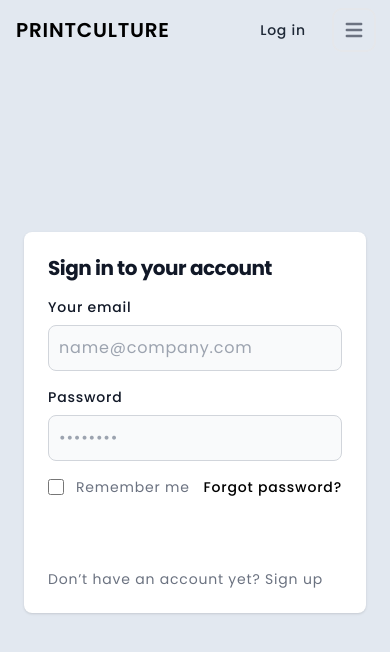
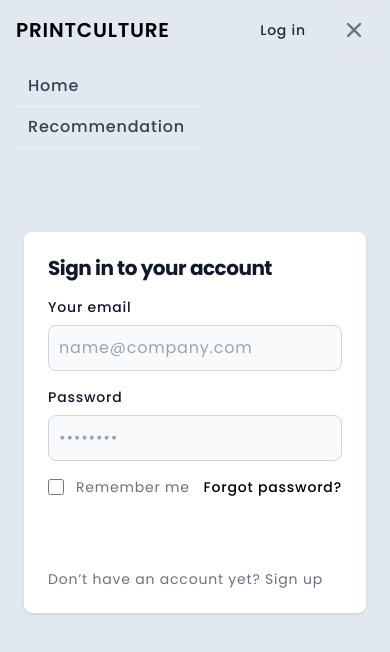
Before and after one commit to nicoriera/printculture-front, a Vue app: page /login in a window 390 px wide. Both pictures are taken after a click on the button "Open main menu". Shown: the top 652 px of the page. Built offline with nearby package versions, Linux system fonts and the light colour scheme.

Commit message:
upadted app vue for mobile menu in navbar

```diff
--- a/src/App.vue
+++ b/src/App.vue
@@ -5,6 +5,7 @@ import { useRouter } from 'vue-router'
 // Utiliser useRouter pour obtenir l'instance du routeur
 const router = useRouter()
 const isAuthenticated = ref(!!localStorage.getItem('authToken')) // Etat de connexion
+const isMobileMenuOpen = ref(false) // Etat du menu mobile
 
 const handleToLogin = () => {
   router.push('/login')
@@ -14,6 +15,10 @@ const handleLogout = () => {
   localStorage.removeItem('authToken') // Supprimer le token d'authentification
   isAuthenticated.value = false
   router.push('/') // Rediriger vers la page d'accueil ou de connexion
+}
+
+const toggleMobileMenu = () => {
+  isMobileMenuOpen.value = !isMobileMenuOpen.value
 }
 </script>
 
@@ -43,14 +48,15 @@ const handleLogout = () => {
           </button>
 
           <button
-            data-collapse-toggle="mobile-menu-2"
+            @click="toggleMobileMenu"
             type="button"
             class="inline-flex items-center p-2 ml-1 text-sm text-gray-500 rounded-lg lg:hidden hover:bg-gray-100 focus:outline-none focus:ring-2 focus:ring-gray-200 dark:text-gray-400 dark:hover:bg-gray-700 dark:focus:ring-gray-600"
             aria-controls="mobile-menu-2"
-            aria-expanded="false"
+            aria-expanded="isMobileMenuOpen"
           >
             <span class="sr-only">Open main menu</span>
             <svg
+              v-if="!isMobileMenuOpen"
               class="w-6 h-6"
               fill="currentColor"
               viewBox="0 0 20 20"
@@ -63,7 +69,8 @@ const handleLogout = () => {
               ></path>
             </svg>
             <svg
-              class="hidden w-6 h-6"
+              v-else
+              class="w-6 h-6"
               fill="currentColor"
               viewBox="0 0 20 20"
               xmlns="http://www.w3.org/2000/svg"
@@ -77,7 +84,16 @@ const handleLogout = () => {
           </button>
         </div>
         <div
-          class="hidden justify-between items-center w-full lg:flex lg:w-auto lg:order-1"
+          :class="{
+            hidden: !isMobileMenuOpen,
+            flex: isMobileMenuOpen,
+            'justify-between': true,
+            'items-center': true,
+            'w-full': true,
+            'lg:flex': true,
+            'lg:w-auto': true,
+            'lg:order-1': true
+          }"
           id="mobile-menu-2"
         >
           <ul class="flex flex-col mt-4 font-medium lg:flex-row lg:space-x-8 lg:mt-0">
--- a/src/views/LoginView.vue
+++ b/src/views/LoginView.vue
@@ -35,7 +35,7 @@ const login = async () => {
     if (email.value === 'user@example.com' && password.value === 'password') {
       localStorage.setItem('authToken', 'your_token') // Stockez le token d'authentification
       isAuthenticated.value = true
-      await router.push({ name: 'home' }) // Redirigez vers la page d'accueil
+      await router.push({ name: 'recomendations' }) // Redirigez vers la page d'accueil
     } else {
       passwordError.value = 'Invalid email or password.'
     }
```
